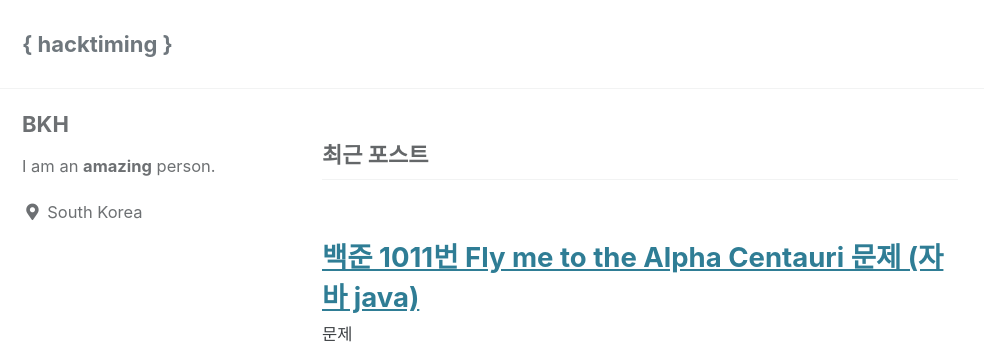
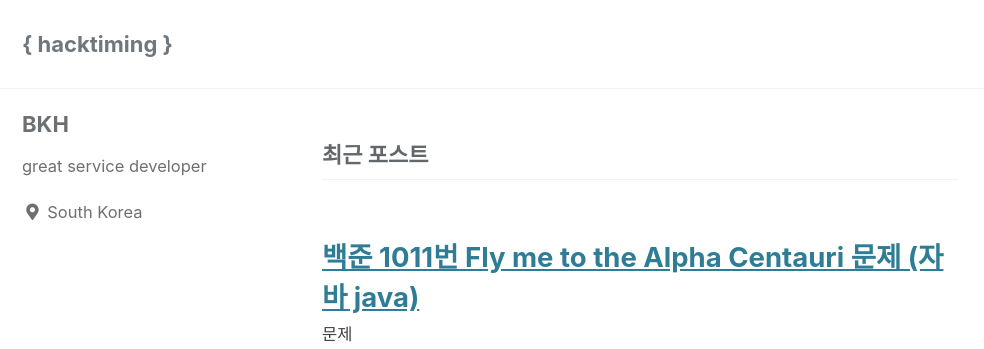
Before and after one commit to wizd100/wizd100.github.io, a Jekyll site: the page built from index.html, in a window 1280 px wide. Shown: the top 349 px of the page, without its empty margins (0-984 px from the left). Built offline with Jekyll 4.4.1, drawn with Linux system fonts in a browser that asks for light colours; cached includes are drawn as plain includes; the list of posts is cut into pages by our own code.

Commit message:
소개명 변경

```diff
--- a/_config.yml
+++ b/_config.yml
@@ -95,7 +95,7 @@ analytics:
 author:
   name             : "BKH"
   avatar           : # path of avatar image, e.g. "/assets/images/bio-photo.jpg"
-  bio              : "I am an **amazing** person."
+  bio              : "great service developer"
   location         : "South Korea"
   email            :
   links:
```
